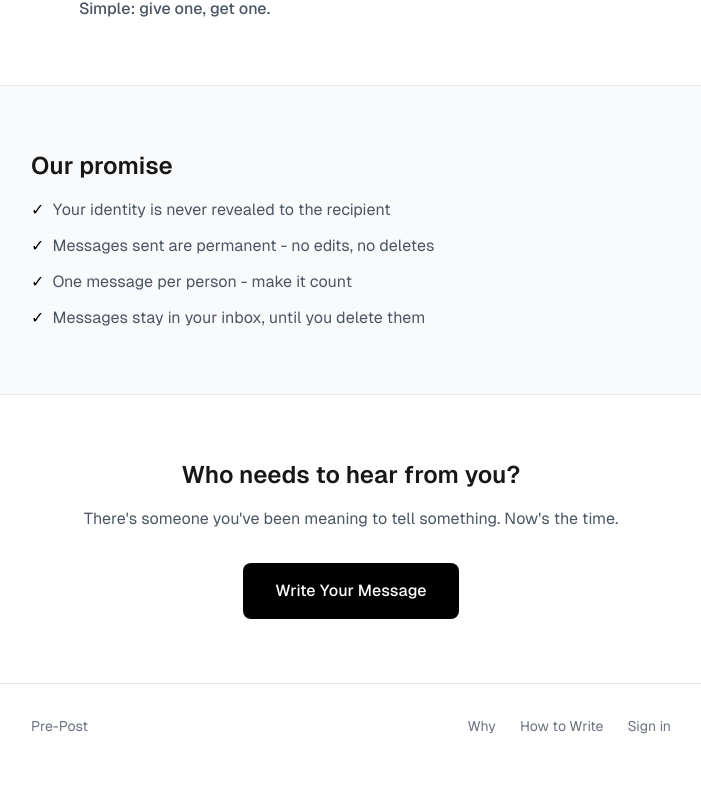
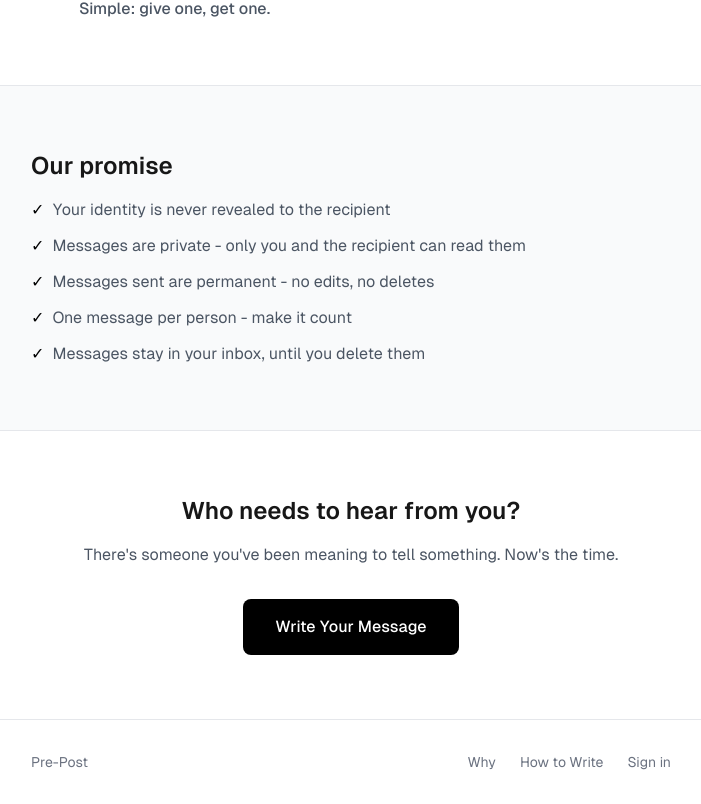
Before and after one commit to nanusense/pre-post, a Next.js app: page / in a window 1280 px wide. Shown: the part 1016-1820 px from the top of the page, without its empty margins (289-990 px from the left). Before the commit the page ends 1784 px from the top, so only its background shows below. Built offline with nearby package versions, Linux system fonts and the light colour scheme; no server answers.

Commit message:
Add privacy promise: only sender and recipient can read messages
Co-Authored-By: Claude Opus 4.5 <noreply@anthropic.com>

```diff
--- a/src/app/page.tsx
+++ b/src/app/page.tsx
@@ -110,6 +110,10 @@ export default async function HomePage() {
             </li>
             <li className="flex gap-2">
               <span className="text-black">&#10003;</span>
+              <span>Messages are private - only you and the recipient can read them</span>
+            </li>
+            <li className="flex gap-2">
+              <span className="text-black">&#10003;</span>
               <span>Messages sent are permanent - no edits, no deletes</span>
             </li>
             <li className="flex gap-2">
```
